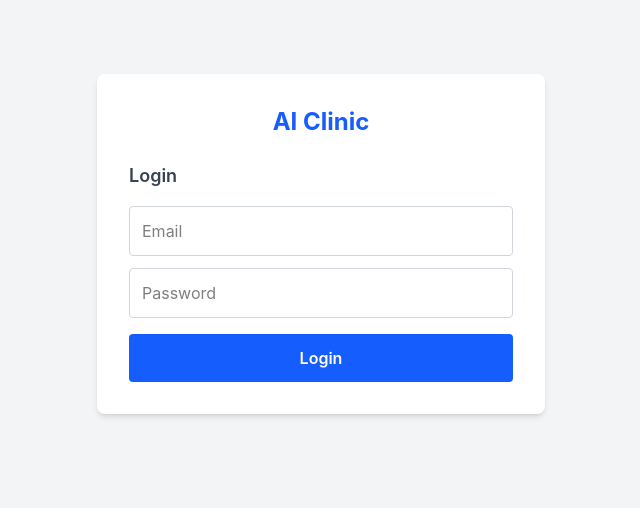
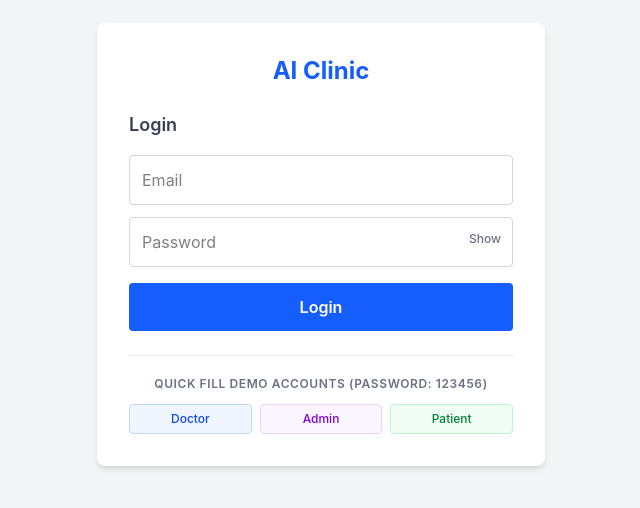
Before and after one commit to GhaziahShoeb/ai-clinic, a React app in the folder frontend/: page /login in a window 1280 px wide. Shown: the part 156-664 px from the top of the page, without its empty margins (319-959 px from the left). Built offline with nearby package versions, Linux system fonts and the light colour scheme; no server answers; the HTML template or start-up script is replaced by a standard one.

Commit message:
Fix token overwrite bug in Axios interceptor and add demo credential quick-fill buttons

```diff
--- a/frontend/src/pages/auth/Login.jsx
+++ b/frontend/src/pages/auth/Login.jsx
@@ -6,22 +6,33 @@ import { saveAuth } from '../../utils/auth'
 function Login() {
   const [email, setEmail] = useState('')
   const [password, setPassword] = useState('')
+  const [showPassword, setShowPassword] = useState(false)
   const [error, setError] = useState('')
   const [loading, setLoading] = useState(false)
 
   const navigate = useNavigate()
+
+  const fillCredentials = (demoEmail, demoPassword) => {
+    setEmail(demoEmail)
+    setPassword(demoPassword)
+    setError('')
+  }
 
   const handleLogin = async () => {
     setLoading(true)
     setError('')
 
     try {
+      const trimmedEmail = email.trim()
       const formData = new FormData()
-      formData.append('username', email)
+      formData.append('username', trimmedEmail)
       formData.append('password', password)
 
       const response = await api.post('/auth/login', formData)
       const token = response.data.access_token
+
+      // Store fresh token immediately
+      localStorage.setItem('token', token)
 
       const userResponse = await api.get('/auth/me', {
         headers: { Authorization: `Bearer ${token}` }
@@ -36,14 +47,15 @@ function Login() {
 
     } catch (err) {
       console.log(err)
-      setError('Invalid email or password')
+      const detail = err.response?.data?.detail
+      setError(typeof detail === 'string' ? detail : 'Invalid email or password')
     } finally {
       setLoading(false)
     }
   }
 
   return (
-    <div className="min-h-screen bg-gray-100 flex items-center justify-center">
+    <div className="min-h-screen bg-gray-100 flex items-center justify-center p-4">
       <div className="bg-white p-8 rounded-lg shadow-md w-full max-w-md">
         <h1 className="text-2xl font-bold text-center text-blue-600 mb-6">AI Clinic</h1>
         <h2 className="text-lg font-semibold text-gray-700 mb-4">Login</h2>
@@ -54,29 +66,72 @@ function Login() {
           </div>
         )}
 
+        <div className="mb-3">
           <input
             type="email"
             placeholder="Email"
             value={email}
+            autoComplete="off"
             onChange={(e) => setEmail(e.target.value)}
-          className="w-full border border-gray-300 rounded p-3 mb-3 focus:outline-none focus:border-blue-500"
+            className="w-full border border-gray-300 rounded p-3 focus:outline-none focus:border-blue-500"
           />
+        </div>
 
+        <div className="relative mb-4">
           <input
-          type="password"
+            type={showPassword ? 'text' : 'password'}
             placeholder="Password"
             value={password}
+            autoComplete="new-password"
             onChange={(e) => setPassword(e.target.value)}
-          className="w-full border border-gray-300 rounded p-3 mb-4 focus:outline-none focus:border-blue-500"
+            className="w-full border border-gray-300 rounded p-3 pr-16 focus:outline-none focus:border-blue-500"
           />
+          <button
+            type="button"
+            onClick={() => setShowPassword(!showPassword)}
+            className="absolute right-3 top-3.5 text-xs font-medium text-gray-500 hover:text-gray-700"
+          >
+            {showPassword ? 'Hide' : 'Show'}
+          </button>
+        </div>
 
         <button
           onClick={handleLogin}
           disabled={loading}
-          className="w-full bg-blue-600 text-white p-3 rounded font-semibold hover:bg-blue-700 disabled:opacity-50"
+          className="w-full bg-blue-600 text-white p-3 rounded font-semibold hover:bg-blue-700 disabled:opacity-50 transition"
         >
           {loading ? 'Logging in...' : 'Login'}
         </button>
+
+        {/* Quick Demo Credentials */}
+        <div className="mt-6 pt-5 border-t border-gray-200">
+          <p className="text-xs font-semibold uppercase tracking-wider text-gray-500 mb-3 text-center">
+            Quick Fill Demo Accounts (Password: 123456)
+          </p>
+          <div className="grid grid-cols-3 gap-2">
+            <button
+              type="button"
+              onClick={() => fillCredentials('doctor@clinic.com', '123456')}
+              className="py-1.5 px-2 text-xs font-medium text-blue-700 bg-blue-50 hover:bg-blue-100 rounded border border-blue-200 transition text-center"
+            >
+              Doctor
+            </button>
+            <button
+              type="button"
+              onClick={() => fillCredentials('admin2@clinic.com', '123456')}
+              className="py-1.5 px-2 text-xs font-medium text-purple-700 bg-purple-50 hover:bg-purple-100 rounded border border-purple-200 transition text-center"
+            >
+              Admin
+            </button>
+            <button
+              type="button"
+              onClick={() => fillCredentials('patient@clinic.com', '123456')}
+              className="py-1.5 px-2 text-xs font-medium text-green-700 bg-green-50 hover:bg-green-100 rounded border border-green-200 transition text-center"
+            >
+              Patient
+            </button>
+          </div>
+        </div>
       </div>
     </div>
   )
--- a/frontend/src/utils/api.js
+++ b/frontend/src/utils/api.js
@@ -4,12 +4,31 @@ const api = axios.create({
   baseURL: import.meta.env.VITE_API_URL || 'http://localhost:8000',
 })
 
-api.interceptors.request.use((config)=>{
-    const token = localStorage.getItem('token')
-    if(token){
-        config.headers.Authorization = `Bearer ${token}`
-    }
-    return config
+api.interceptors.request.use((config) => {
+  const token = localStorage.getItem('token')
+  if (token && !config.headers.Authorization) {
+    config.headers.Authorization = `Bearer ${token}`
+  }
+  return config
 })
 
+// Auto logout on 401 expired/invalid token
+api.interceptors.response.use(
+  (response) => response,
+  (error) => {
+    if (error.response && error.response.status === 401) {
+      // Don't auto-redirect if the 401 came from the /auth/login attempt itself
+      const isLoginRequest = error.config?.url?.includes('/auth/login')
+      if (!isLoginRequest) {
+        localStorage.removeItem('token')
+        localStorage.removeItem('user')
+        if (window.location.pathname !== '/login') {
+          window.location.href = '/login'
+        }
+      }
+    }
+    return Promise.reject(error)
+  }
+)
+
 export default api
```
Also changed, not shown: 2 other files (tests, documents, lock files or other folders). Lines whose indentation alone changed are shown as unchanged.
